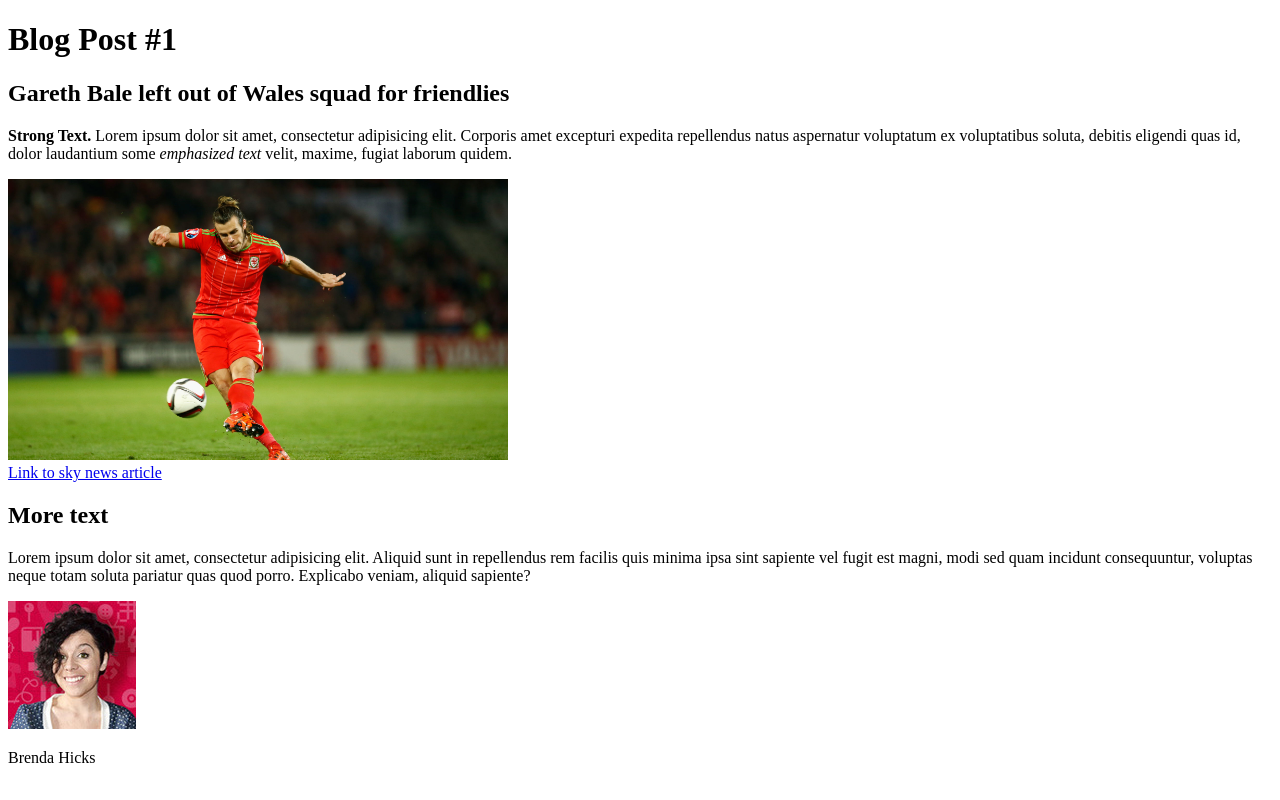
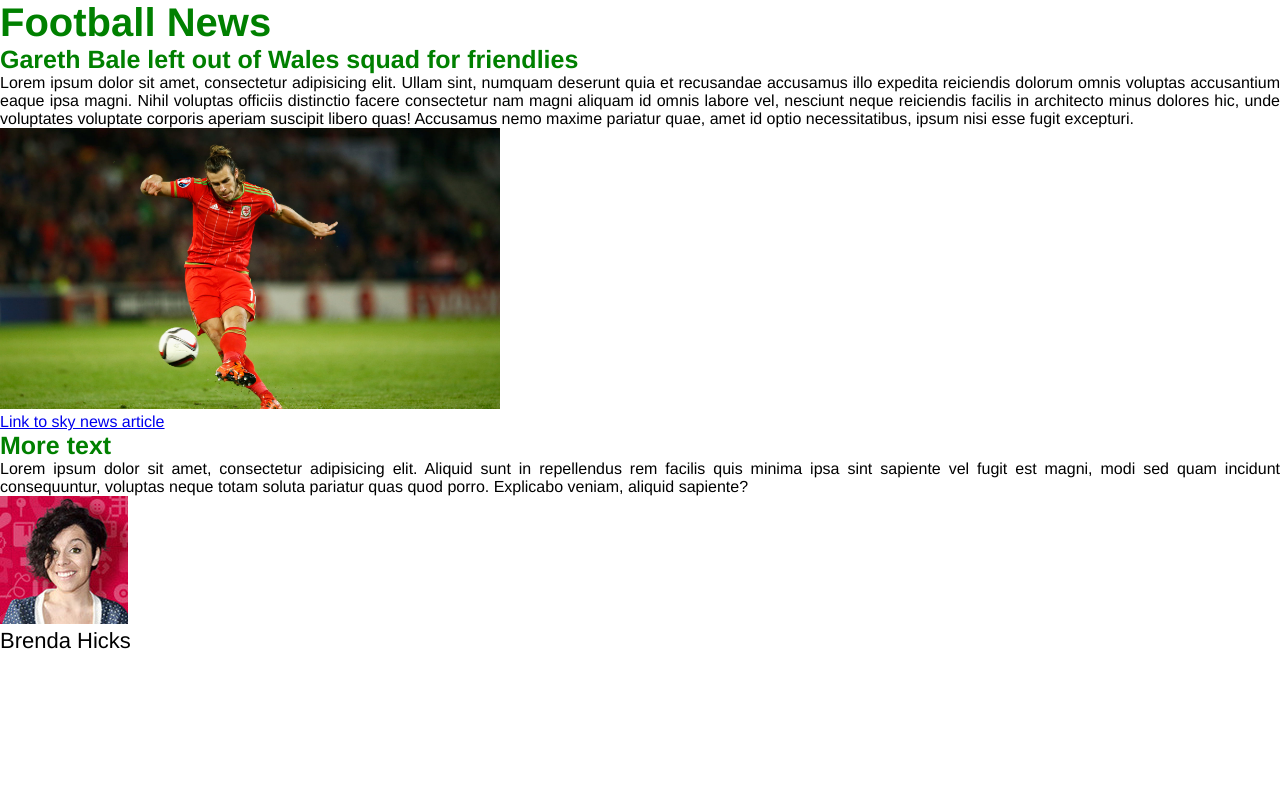
Before and after one commit to dominicdaviesme/fake-blog, a plain HTML site: page index.html in a window 1280 px wide. Drawn offline with Linux system fonts and the light colour scheme.

Commit message:
Styled h1,h2 and paragraphs. Reset margins and padding

```diff
--- /dev/null
+++ b/css/style.css
@@ -0,0 +1,33 @@
+/*remove default  rules */
+
+* {
+	margin: 0;
+	padding: 0;
+	box-sizing: border-box;
+}
+
+body {
+	font-family: Helvetica Neue, Arial;
+	font-size: 18;
+}
+
+h1, h2 {
+	color: green;
+	font-size: 40px;
+}
+
+h1 {
+	font-size: 40px;
+}
+
+h2 {
+	font-size: 25px;
+}
+
+.main-text {
+	text-align: justify;
+}
+
+.author-text {
+	font-size: 22px;
+}
--- a/index.html
+++ b/index.html
@@ -3,18 +3,19 @@
 <head>
 	<meta charset="UTF-8">
 	<title>fake blog</title>
+	<link rel="stylesheet" href="css/style.css">
 </head>
 <body>
-	<h1>Blog Post #1</h1>
+	<h1>Football News</h1>
 	<h2>Gareth Bale left out of Wales squad for friendlies</h2>
-	<p><strong>Strong Text.</strong>  Lorem ipsum dolor sit amet, consectetur adipisicing elit. Corporis amet excepturi expedita repellendus natus aspernatur voluptatum ex voluptatibus soluta, debitis eligendi quas id, dolor laudantium some <em>emphasized text</em> velit, maxime, fugiat laborum quidem.</p>
+	<p class="main-text">Lorem ipsum dolor sit amet, consectetur adipisicing elit. Ullam sint, numquam deserunt quia et recusandae accusamus illo expedita reiciendis dolorum omnis voluptas accusantium eaque ipsa magni. Nihil voluptas officiis distinctio facere consectetur nam magni aliquam id omnis labore vel, nesciunt neque reiciendis facilis in architecto minus dolores hic, unde voluptates voluptate corporis aperiam suscipit libero quas! Accusamus nemo maxime pariatur quae, amet id optio necessitatibus, ipsum nisi esse fugit excepturi.</p>
 	<img src="img/gareth%20bale.jpg" width="500px" alt="Gareth Bale" />
 
 	<br>
 	<a href="http://www.skysports.com/football/news/12018/10209602/gareth-bale-left-out-of-wales-squad-for-friendlies" target="_blank">Link to sky news article</a>
 	<h2>More text</h2>
-	<p>Lorem ipsum dolor sit amet, consectetur adipisicing elit. Aliquid sunt in repellendus rem facilis quis minima ipsa sint sapiente vel fugit est magni, modi sed quam incidunt consequuntur, voluptas neque totam soluta pariatur quas quod porro. Explicabo veniam, aliquid sapiente?</p>
+	<p class="main-text">Lorem ipsum dolor sit amet, consectetur adipisicing elit. Aliquid sunt in repellendus rem facilis quis minima ipsa sint sapiente vel fugit est magni, modi sed quam incidunt consequuntur, voluptas neque totam soluta pariatur quas quod porro. Explicabo veniam, aliquid sapiente?</p>
 	<img src="img/author1.jpg" alt="Brenda Hicks">
-	<p>Brenda Hicks</p>
+	<p class="author-text">Brenda Hicks</p>
 </body>
 </html>
```
